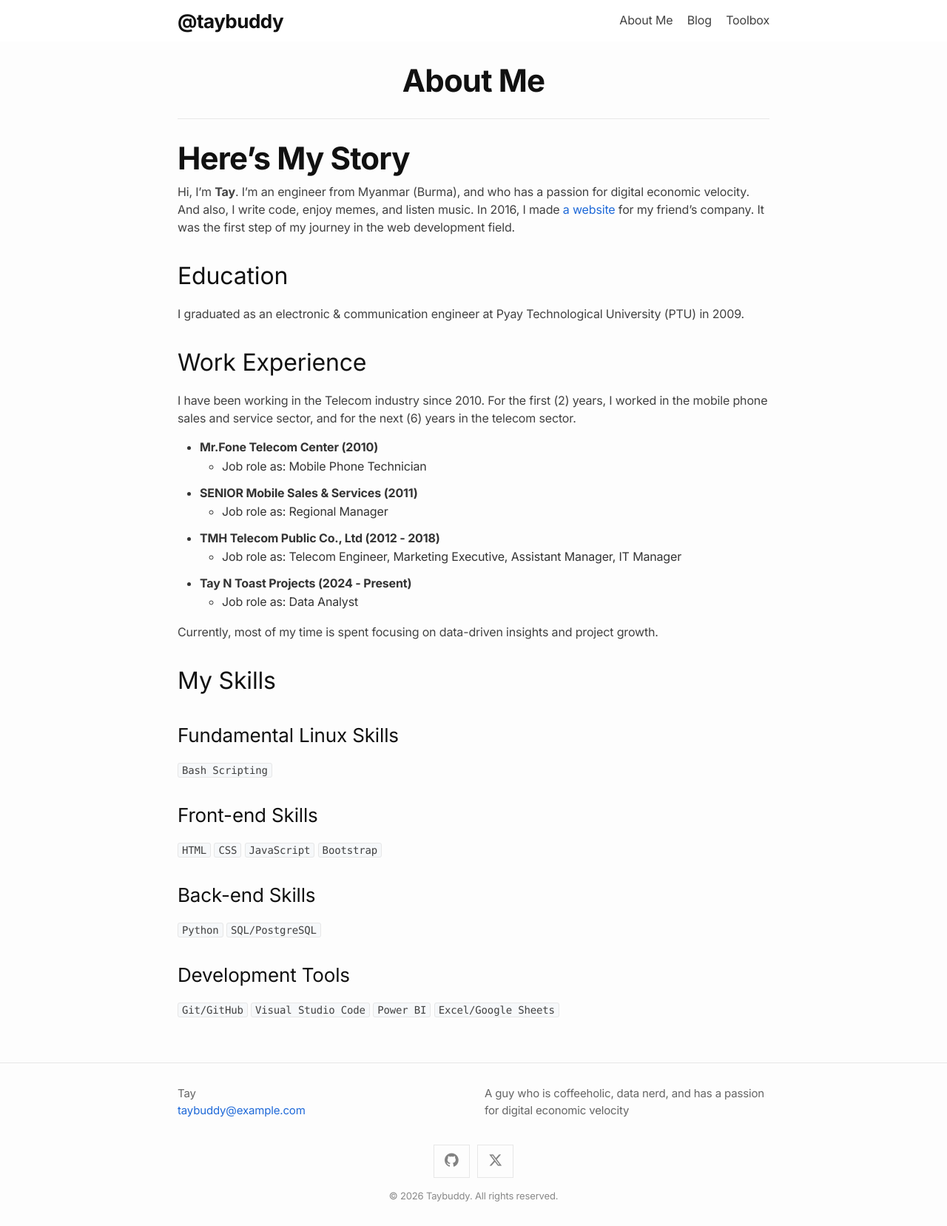
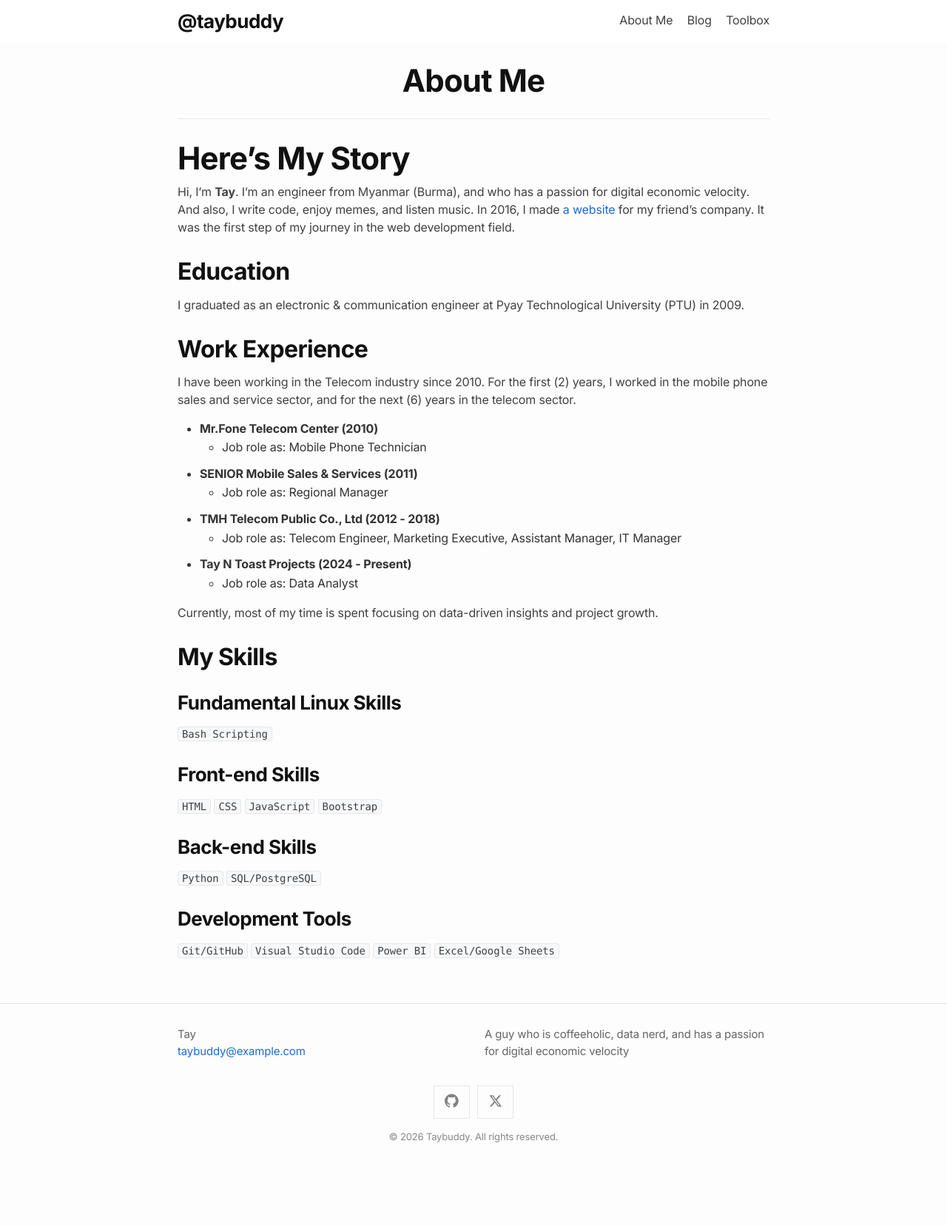
Before and after one commit to taybuddy/taybuddy.github.io, a Jekyll site: the page built from about.md, in a window 1280 px wide. Shown: the whole page at 74% size. Built offline with Jekyll 4.4.1, drawn with Linux system fonts in a browser that asks for light colours; nearby versions of some CDN libraries; after the commit the page ends 1577 px from its top, so only the background shows below that.

Commit message:
Update info

```diff
--- a/_sass/minima/custom-styles.scss
+++ b/_sass/minima/custom-styles.scss
@@ -9,8 +9,8 @@ body {
 
 .site-title,
 .post-title,
-.post-header h1,
-.post-content h1,
+.post-header h1, .post-header h2, .post-header h3,
+.post-content h1, .post-content h2, .post-content h3,
 .page-heading,
 .site-nav .page-link {
   font-family: 'Inter', sans-serif;
```
